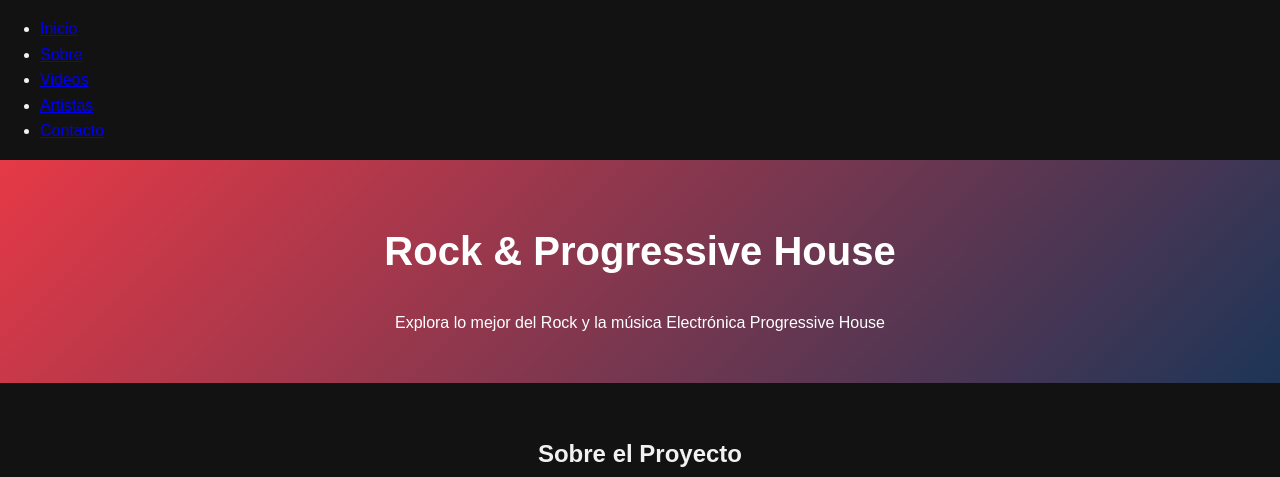
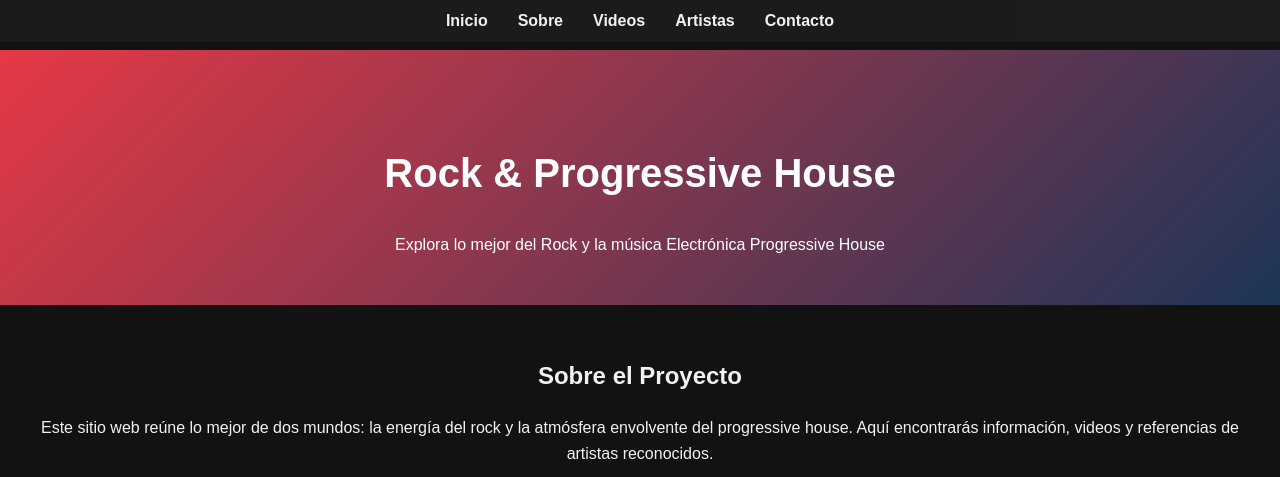
Before and after one commit to Niurka-sys/mi-portafolio, a plain HTML site: page index.html in a window 1280 px wide. Shown: the top 477 px of the page. Drawn offline with Linux system fonts and the light colour scheme.

Commit message:
Actualizacion

```diff
--- a/style.css
+++ b/style.css
@@ -7,11 +7,45 @@ body {
   color: #f1f1f1;
 }
 
+/* 🔹 Menú de navegación */
+.navbar {
+  position: fixed;
+  top: 0;
+  width: 100%;
+  background: rgba(29, 29, 29, 0.95);
+  padding: 0.5rem 0;
+  z-index: 1000;
+}
+
+.navbar ul {
+  list-style: none;
+  display: flex;
+  justify-content: center;
+  margin: 0;
+  padding: 0;
+}
+
+.navbar li {
+  margin: 0 15px;
+}
+
+.navbar a {
+  text-decoration: none;
+  color: #f1f1f1;
+  font-weight: bold;
+  transition: color 0.3s;
+}
+
+.navbar a:hover {
+  color: #e63946;
+}
+
 header {
   background: linear-gradient(135deg, #e63946, #1d3557);
   color: white;
   text-align: center;
-  padding: 2rem 1rem;
+  padding: 4rem 1rem 2rem;
+  margin-top: 50px; /* para que no se tape el header con el menú fijo */
 }
 
 header h1 {
@@ -55,7 +89,15 @@ iframe {
 
 footer {
   text-align: center;
-  padding: 1rem;
+  padding: 1.5rem;
   background: #222;
   color: #aaa;
 }
+
+footer a {
+  color: #e63946;
+  text-decoration: none;
+}
+footer a:hover {
+  text-decoration: underline;
+}
```
